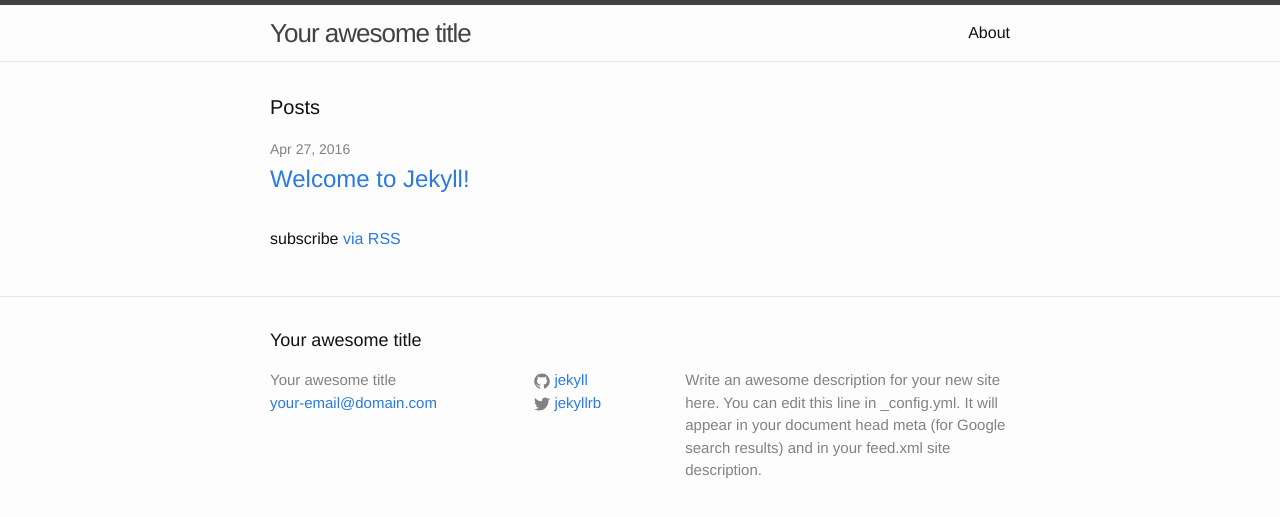
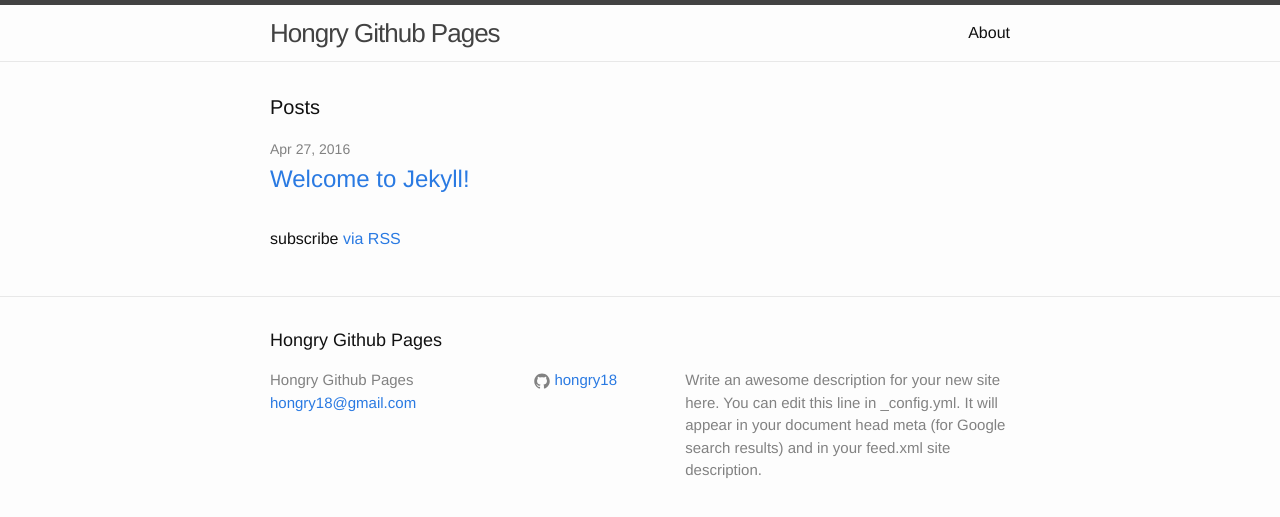
Before and after one commit to hongry18/hongry18.github.io, a Jekyll site: the page built from index.html, in a window 1280 px wide. Shown: the top 517 px of the page. Built offline with Jekyll 4.4.1, drawn with Linux system fonts in a browser that asks for light colours.

Commit message:
change config - name

```diff
--- a/_config.yml
+++ b/_config.yml
@@ -6,16 +6,16 @@
 # 'jekyll serve'. If you change this file, please restart the server process.
 
 # Site settings
-title: Your awesome title
-email: your-email@domain.com
+title: Hongry Github Pages
+email: hongry18@gmail.com
 description: > # this means to ignore newlines until "baseurl:"
   Write an awesome description for your new site here. You can edit this
   line in _config.yml. It will appear in your document head meta (for
   Google search results) and in your feed.xml site description.
 baseurl: "" # the subpath of your site, e.g. /blog
 url: "http://yourdomain.com" # the base hostname & protocol for your site
-twitter_username: jekyllrb
-github_username:  jekyll
+facebook_username: hongry18
+github_username:  hongry18
 
 # Build settings
 markdown: kramdown
```
